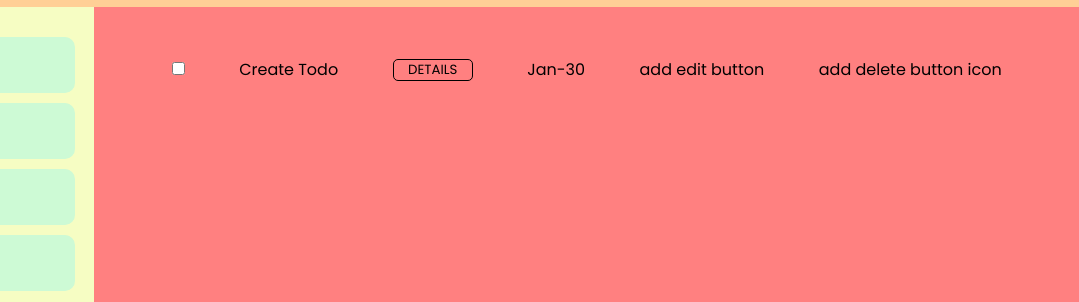
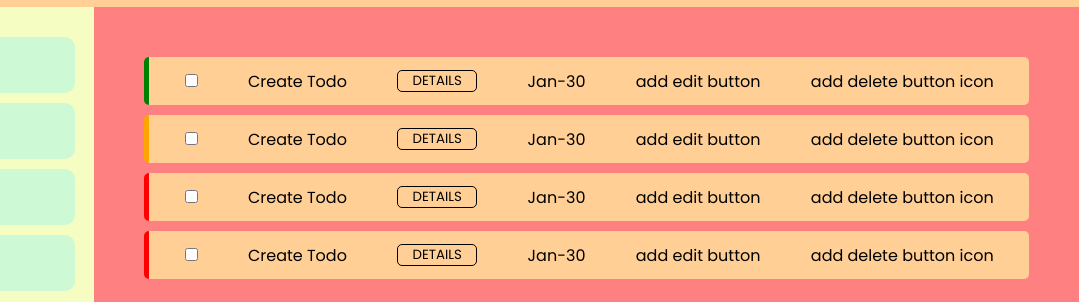
Before and after one commit to akym19/to-do-list, a website built with webpack: page index.html in a window 1280 px wide. Shown: the part 70-372 px from the top of the page, 201-1280 px from the left. Built offline with nearby package versions, Linux system fonts and the light colour scheme.

Commit message:
create js codes

```diff
--- a/index.html
+++ b/index.html
@@ -45,15 +45,48 @@
         </nav>
         <main>
             <div id="todo-container">
-                <div class="todo todo-1">
-                    <div class="todo-checkbox todo-checkbox-1">
+                <div class="todo prio-low">
+                    <div class="todo-checkbox">
                         <input type="checkbox" name="" id="">
                     </div>
-                    <div class="todo-title todo-title-1">Create Todo</div>
-                    <button type="button" class="todo-details todo-details-1">details</button>
-                    <div class="todo-duedate todo-duedate-1">Jan-30</div>
-                    <div class="todo-edit todo-edit-1">add edit button</div>
-                    <div class="todo-delete todo-delete-1">add delete button icon</div>
+                    <div class="todo-title">Create Todo</div>
+                    <button type="button" class="todo-details">details</button>
+                    <div class="todo-duedate">Jan-30</div>
+                    <div class="todo-edit">add edit button</div>
+                    <div class="todo-delete">add delete button icon</div>
+                </div>
+
+                <div class="todo prio-med">
+                    <div class="todo-checkbox">
+                        <input type="checkbox" name="" id="">
+                    </div>
+                    <div class="todo-title">Create Todo</div>
+                    <button type="button" class="todo-details">details</button>
+                    <div class="todo-duedate">Jan-30</div>
+                    <div class="todo-edit">add edit button</div>
+                    <div class="todo-delete">add delete button icon</div>
+                </div>
+
+                <div class="todo prio-high">
+                    <div class="todo-checkbox">
+                        <input type="checkbox" name="" id="">
+                    </div>
+                    <div class="todo-title">Create Todo</div>
+                    <button type="button" class="todo-details">details</button>
+                    <div class="todo-duedate">Jan-30</div>
+                    <div class="todo-edit">add edit button</div>
+                    <div class="todo-delete">add delete button icon</div>
+                </div>
+
+                <div class="todo prio-high">
+                    <div class="todo-checkbox">
+                        <input type="checkbox" name="" id="">
+                    </div>
+                    <div class="todo-title">Create Todo</div>
+                    <button type="button" class="todo-details">details</button>
+                    <div class="todo-duedate">Jan-30</div>
+                    <div class="todo-edit">add edit button</div>
+                    <div class="todo-delete">add delete button icon</div>
                 </div>
             </div>
         </main>
--- a/src/css/styles.css
+++ b/src/css/styles.css
@@ -7,6 +7,9 @@
     --second: #ffcf96;
     --third: #f6fdc3;
     --fourth: #cdfad5;
+    --prio-low: green;
+    --prio-med: orange;
+    --prio-high: red;
 }
 
 * {
@@ -174,10 +177,39 @@ footer {
     font-size: clamp(10px, 2vw, 1em);
 }
 
+#todo-container {
+    display: flex;
+    flex-direction: column;
+    gap: 10px;
+}
+
 .todo {
     display: flex;
     justify-content: space-around;
     align-items: center;
+    background-color: var(--second);
+    height: 3em;
+    padding-left: 10px;
+    padding-right: 10px;
+    border-radius: 5px;
+}
+
+.todo:hover {
+    box-shadow: 3px 3px 5px 2px rgba(0, 0, 0, 0.2);
+    transition: all 0.3s;
+    cursor: default;
+}
+
+.todo.prio-low {
+    border-left: solid 5px var(--prio-low);
+}
+
+.todo.prio-med {
+    border-left: solid 5px var(--prio-med);
+}
+
+.todo.prio-high {
+    border-left: solid 5px var(--prio-high);
 }
 
 .todo-details {
@@ -191,7 +223,7 @@ footer {
 }
 
 .todo-details:hover {
-    background-color: var(--fourth);
+    background-color: var(--main);
     transition: all 0.2s;
     cursor: pointer;
     font-weight: 700;
```
